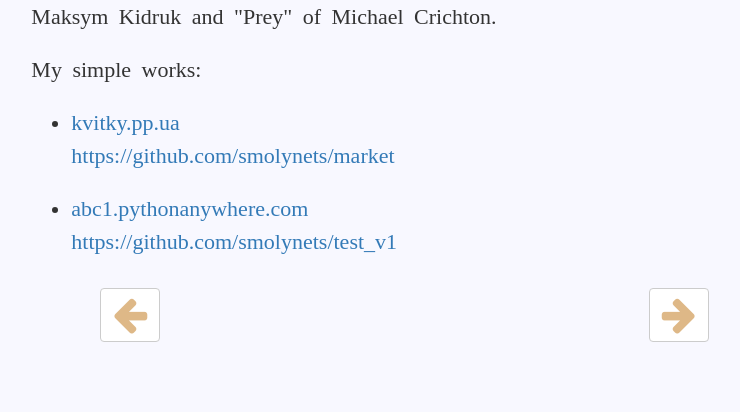
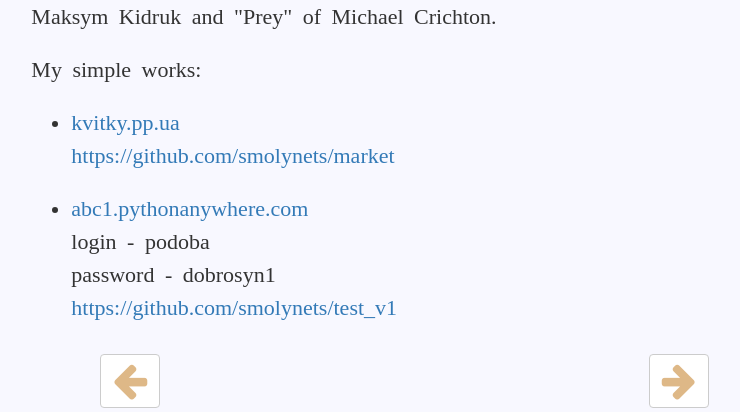
Before and after one commit to smolynets/mycv, a Django app: page /professional_skills/ in a window 1280 px wide. Shown: the part 388-800 px from the top of the page, without its empty margins (212-952 px from the left). Run offline with Django 3.2, Linux system fonts and the light colour scheme; some libraries are stand-ins or nearby versions.

Commit message:
add podoba login to test_v1

```diff
--- a/cv/templates/cv/professional_skills.html
+++ b/cv/templates/cv/professional_skills.html
@@ -33,6 +33,10 @@
                                     <a href="http://abc1.pythonanywhere.com/">abc1.pythonanywhere.com</a>
                                 </div>
                                 <div>
+                                    login - podoba
+                                    <br>password - dobrosyn1
+                                </div>
+                                <div>
                                     <a href="https://github.com/smolynets/test_v1">https://github.com/smolynets/test_v1</a>
                                 </div>
                             </li>
--- a/cv_db/settings.py
+++ b/cv_db/settings.py
@@ -25,7 +25,7 @@ SECRET_KEY = 'wq@+i3=n(r&1jz1ek9b%r!29#7yn_p_nu_zcqfc&b3j5dj61p1'
 # SECURITY WARNING: don't run with debug turned on in production!
 DEBUG = True
 
-ALLOWED_HOSTS = ['192.168.0.101']
+ALLOWED_HOSTS = []
 
 
 # Application definition
```
